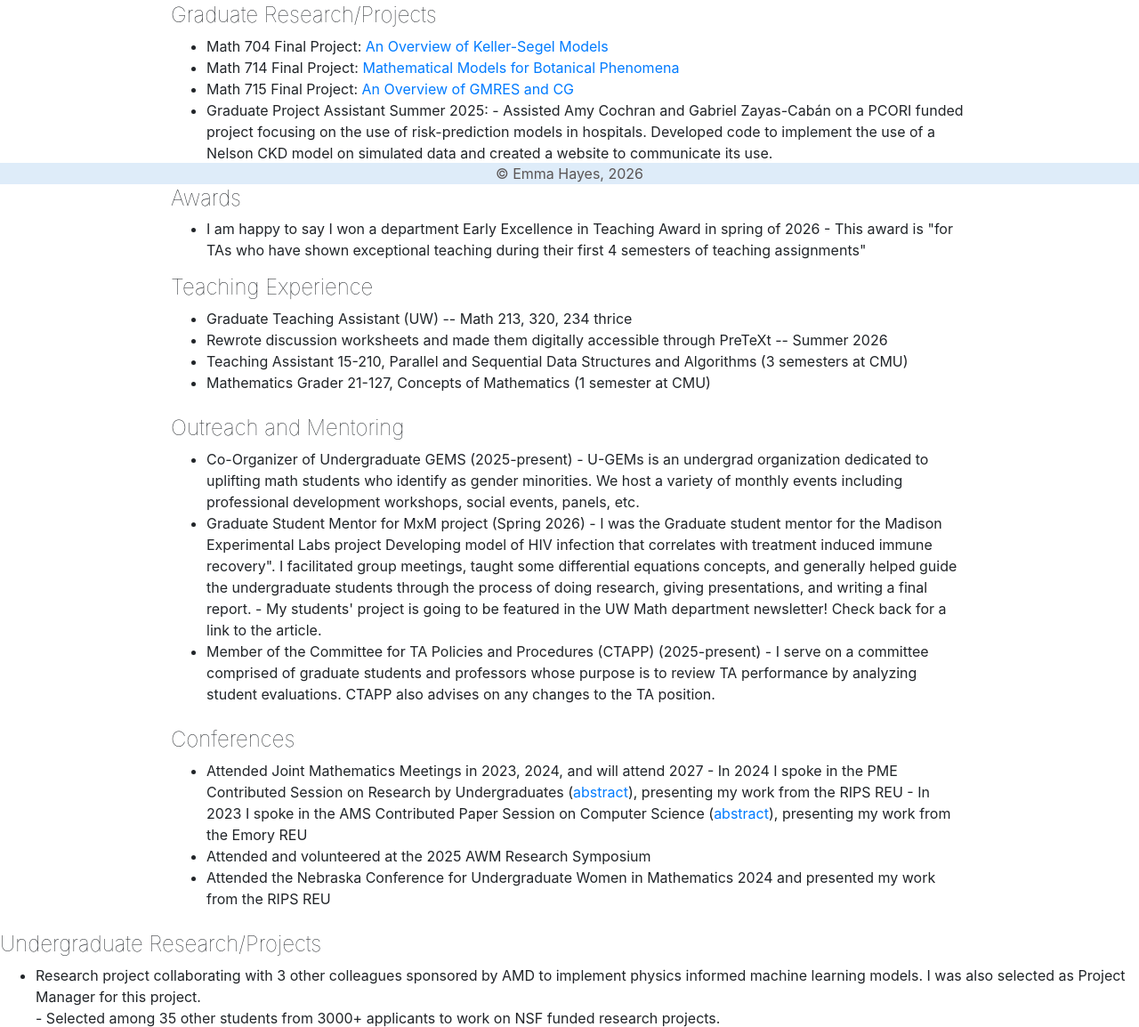
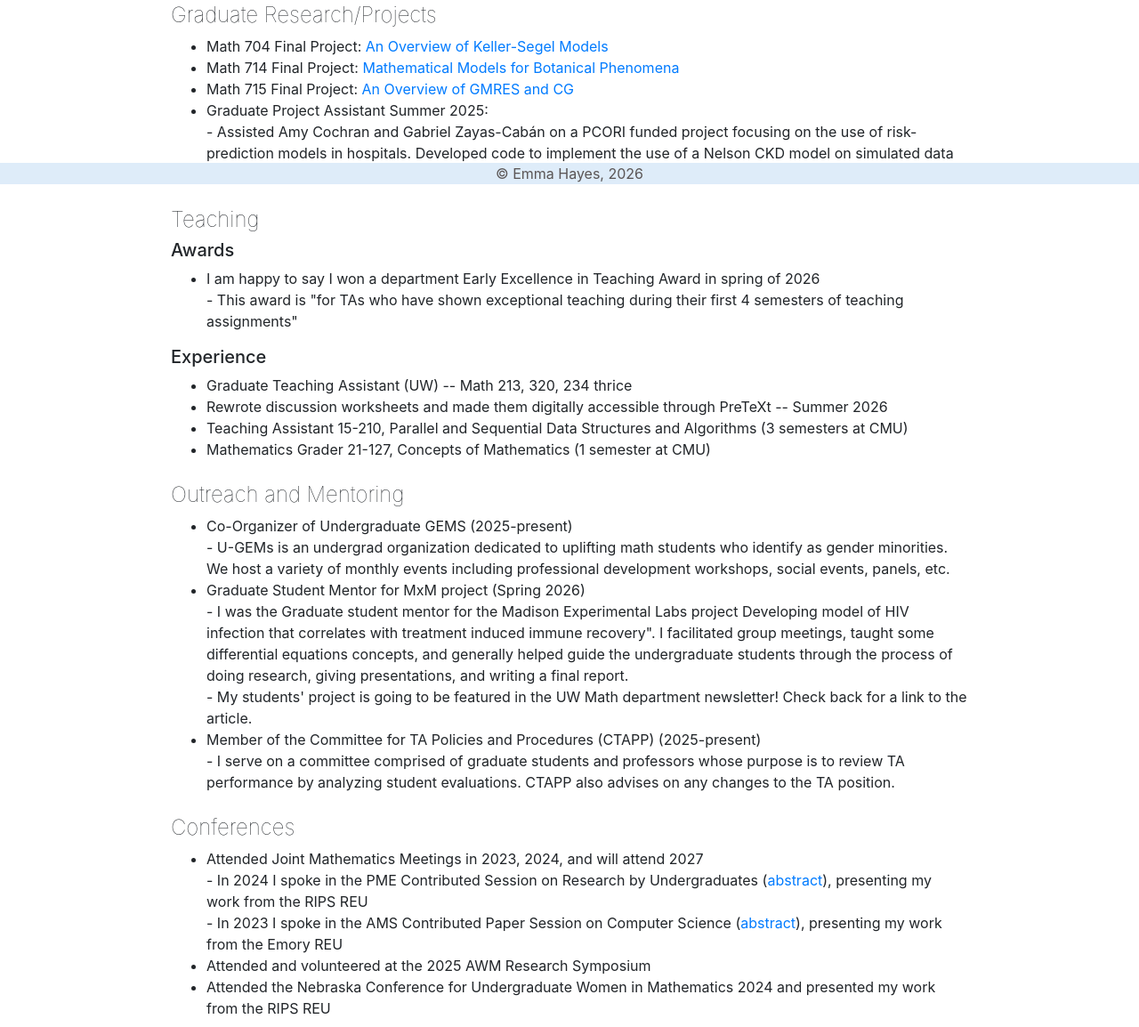
Before and after one commit to ehayes75/ehayes75.github.io, a plain HTML site: page index.html in a window 1280 px wide. Shown: the part 593-1747 px from the top of the page at 89% size. Drawn offline with nearby package versions, Linux system fonts and the light colour scheme.

Commit message:
made section added breaks

```diff
--- a/index.html
+++ b/index.html
@@ -78,24 +78,27 @@ r<!DOCTYPE HTML>
 				Math 715 Final Project: <a href="715_Final_project.pdf" target="_blank" rel="noopener noreferrer">An Overview of GMRES and CG</a>
 			</li>
 			<li>
-				Graduate Project Assistant Summer 2025:
+				Graduate Project Assistant Summer 2025: <br>
 				- Assisted Amy Cochran and Gabriel Zayas-Cabán on a PCORI funded project focusing on the use of risk-prediction models in hospitals. Developed code to implement the use of a Nelson CKD model on simulated data and created a website to communicate its use.
 			</li>
 		</ul>
     </section>
     <section id="teaching" class="content">
 		<h4 class="titles">
-            Awards
+            Teaching
         </h4>
+		<h5>
+			Awards
+		</h5>
 		<ul>
 			<li>
-				I am happy to say I won a department Early Excellence in Teaching Award in spring of 2026
+				I am happy to say I won a department Early Excellence in Teaching Award in spring of 2026 <br>
 				- This award is "for TAs who have shown exceptional teaching during their first 4 semesters of teaching assignments"
 			</li>
 		</ul>
-        <h4 class="titles">
-            Teaching Experience
-        </h4>
+        <h5>
+            Experience
+        </h5>
 	    <ul>
             <li>
                 Graduate Teaching Assistant (UW) -- Math 213, 320, 234 thrice
@@ -115,14 +118,14 @@ r<!DOCTYPE HTML>
 		Outreach and Mentoring
 	</h4>
 	<ul>
-		<li>Co-Organizer of Undergraduate GEMS (2025-present)
+		<li>Co-Organizer of Undergraduate GEMS (2025-present) <br>
 		- U-GEMs is an undergrad organization dedicated to uplifting math students who identify as gender minorities. We host a variety of monthly events including professional development workshops, social events, panels, etc.
 		</li>
-		<li> Graduate Student Mentor for MxM project (Spring 2026)
-			- I was the Graduate student mentor for the Madison Experimental Labs project Developing model of HIV infection that correlates with treatment induced immune recovery". I facilitated group meetings, taught some differential equations concepts, and generally helped guide the undergraduate students through the process of doing research, giving presentations, and writing a final report.
+		<li> Graduate Student Mentor for MxM project (Spring 2026) <br>
+			- I was the Graduate student mentor for the Madison Experimental Labs project Developing model of HIV infection that correlates with treatment induced immune recovery". I facilitated group meetings, taught some differential equations concepts, and generally helped guide the undergraduate students through the process of doing research, giving presentations, and writing a final report. <br>
 			- My students' project is going to be featured in the UW Math department newsletter! Check back for a link to the article.
 		</li>
-		<li> Member of the Committee for TA Policies and Procedures (CTAPP) (2025-present)
+		<li> Member of the Committee for TA Policies and Procedures (CTAPP) (2025-present) <br>
 		- I serve on a committee comprised of graduate students and professors whose purpose is to review TA performance by analyzing student evaluations. CTAPP also advises on any changes to the TA position.</li>
 	</ul>
 </section>
@@ -132,8 +135,8 @@ r<!DOCTYPE HTML>
         </h4>
 	    <ul>
             <li>
-                Attended Joint Mathematics Meetings in 2023, 2024, and will attend 2027
-				- In 2024 I spoke in the PME Contributed Session on Research by Undergraduates (<a href="https://meetings.ams.org/math/jmm2024/meetingapp.cgi/Paper/32003">abstract</a>), presenting my work from the RIPS REU
+                Attended Joint Mathematics Meetings in 2023, 2024, and will attend 2027 <br>
+				- In 2024 I spoke in the PME Contributed Session on Research by Undergraduates (<a href="https://meetings.ams.org/math/jmm2024/meetingapp.cgi/Paper/32003">abstract</a>), presenting my work from the RIPS REU <br>
 				- In 2023 I spoke in the AMS Contributed Paper Session on Computer Science (<a href="https://meetings.ams.org/math/jmm2023/meetingapp.cgi/Paper/18682">abstract</a>), presenting my work from the Emory REU
             </li>
 			<li>
@@ -145,6 +148,7 @@ r<!DOCTYPE HTML>
 	</ul>
 	</section>
 
+	<section id="undergrad" class="content">
 	 <h4 class="titles">
             Undergraduate Research/Projects
         </h4>
@@ -170,6 +174,7 @@ r<!DOCTYPE HTML>
 		 <a class="btn btn-primary" role="button" href="https://youtu.be/BIHB0DIMagw" target="_blank">Video</a>
             </li>
 	</ul>
+	</section>
 
 
 
```
